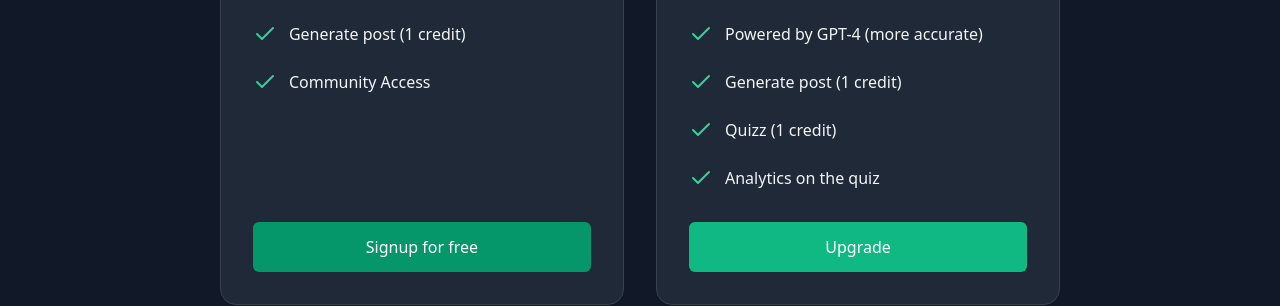
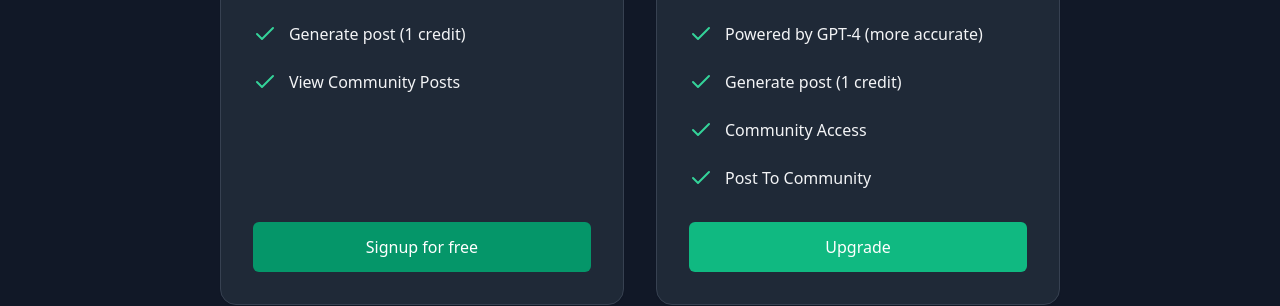
Before and after one commit to panda-zw/linkgenie-next, a Next.js app: page /credits in a window 1280 px wide. Shown: the part 464-770 px from the top of the page. Built offline with nearby package versions, Linux system fonts and the light colour scheme; no server answers.

Commit message:
wip
credits page

```diff
--- a/src/components/Credits.js
+++ b/src/components/Credits.js
@@ -31,7 +31,7 @@ function Credits() {
                                 fill="none" stroke="currentColor" stroke-width="2" stroke-linecap="round"
                                 stroke-linejoin="round" class="flex-shrink-0 w-6 h-6 text-emerald-400" aria-hidden="true">
                                 <polyline points="20 6 9 17 4 12"></polyline>
-                            </svg><span class="ml-3 text-gray-100">Community Access</span></li>
+                            </svg><span class="ml-3 text-gray-100">View Community Posts</span></li>
                         </ul>
                     </div>
                     <a class="bg-emerald-600 text-white hover:bg-emerald-700 mt-8 block w-full py-3 px-6 border border-transparent rounded-md text-center font-medium"
@@ -68,12 +68,12 @@ function Credits() {
                                 fill="none" stroke="currentColor" stroke-width="2" stroke-linecap="round"
                                 stroke-linejoin="round" class="flex-shrink-0 w-6 h-6 text-emerald-400" aria-hidden="true">
                                 <polyline points="20 6 9 17 4 12"></polyline>
-                            </svg><span class="ml-3 text-gray-100">Quizz (1 credit)</span></li>
+                            </svg><span class="ml-3 text-gray-100">Community Access</span></li>
                             <li class="flex"><svg xmlns="http://www.w3.org/2000/svg" width="24" height="24" viewBox="0 0 24 24"
                                 fill="none" stroke="currentColor" stroke-width="2" stroke-linecap="round"
                                 stroke-linejoin="round" class="flex-shrink-0 w-6 h-6 text-emerald-400" aria-hidden="true">
                                 <polyline points="20 6 9 17 4 12"></polyline>
-                            </svg><span class="ml-3 text-gray-100">Analytics on the quiz</span></li>
+                            </svg><span class="ml-3 text-gray-100">Post To Community</span></li>
                         </ul>
                     </div>
                     <a class="bg-emerald-500 text-white hover:bg-emerald-600 mt-8 block w-full py-3 px-6 border border-transparent rounded-md text-center font-medium"
```
